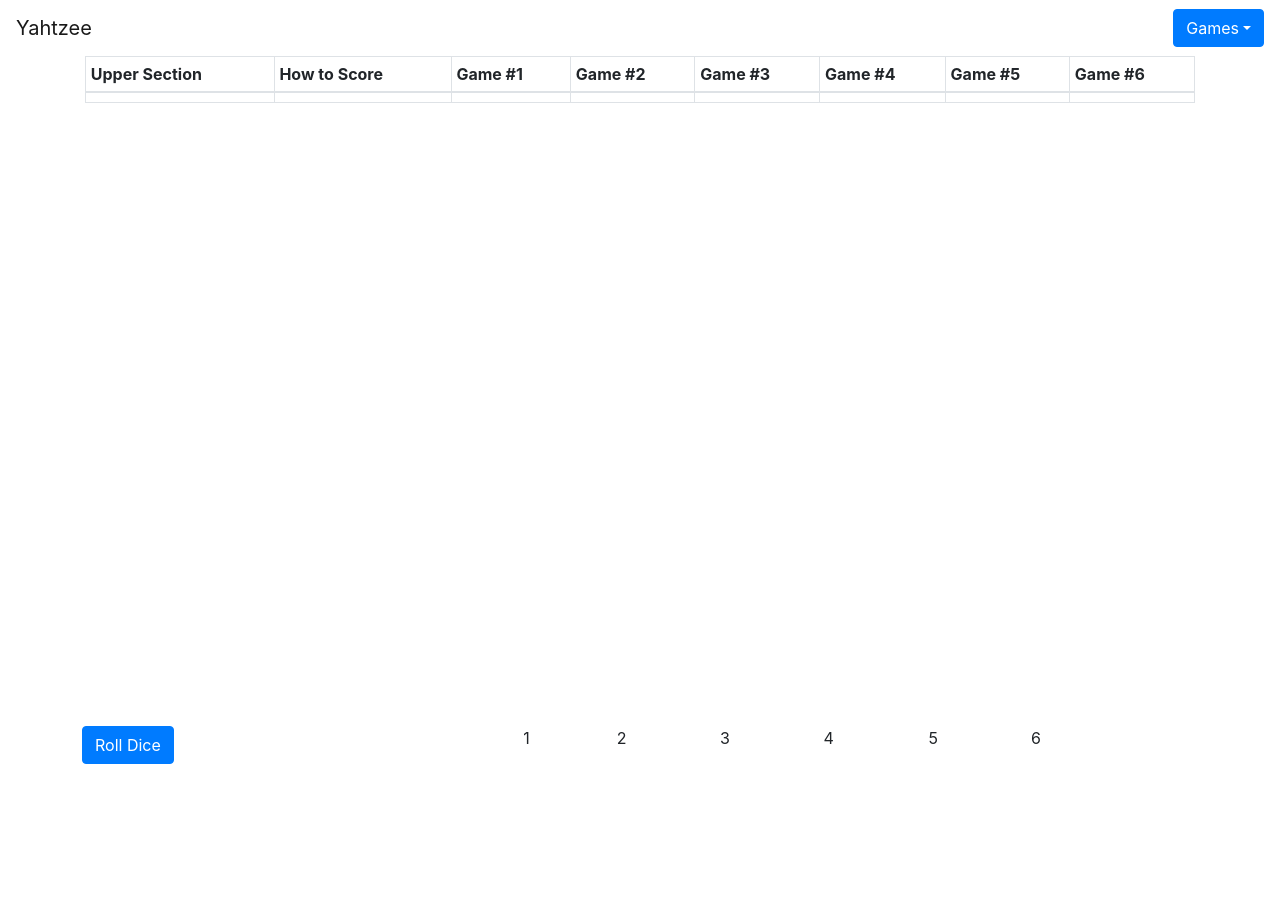
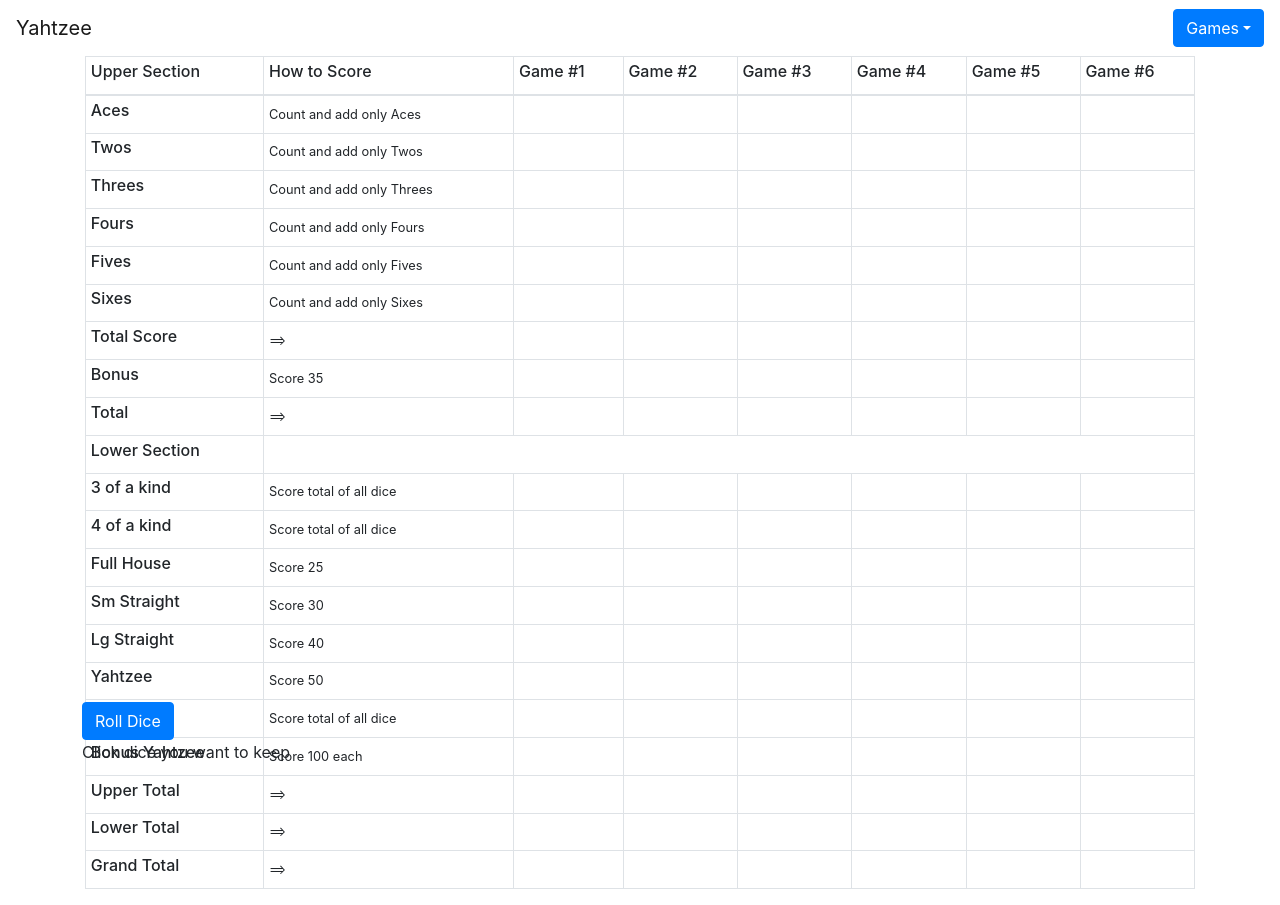
Before and after one commit to marcjmiller/yahtzee-react, a React (Create React App) app: page / in a window 1280 px wide. Before the commit the page ends 800 px from the top, so only its background shows below. Built offline with nearby package versions, Linux system fonts and the light colour scheme.

Commit message:
Finished drawing layout

```diff
--- a/public/index.html
+++ b/public/index.html
@@ -29,7 +29,8 @@
       work correctly both with client-side routing and a non-root public URL.
       Learn how to configure a non-root public URL by running `npm run build`.
     -->
-    <title>React Yahtzee</title>
+      <script src="https://kit.fontawesome.com/e6d18526c1.js" crossorigin="anonymous"></script>
+      <title>React Yahtzee</title>
   </head>
   <body>
     <noscript>You need to enable JavaScript to run this app.</noscript>
--- a/src/components/DiceRoll.tsx
+++ b/src/components/DiceRoll.tsx
@@ -5,28 +5,83 @@
 import Container from "react-bootstrap/Container";
 import Table from "react-bootstrap/Table";
 
-const DiceRoll: React.FC = () => {
+interface DiceRollState {
+  currentRoll: Array<number>;
+}
+
+class DiceRoll extends React.Component<{}, DiceRollState> {
+  constructor(props: DiceRollState) {
+    super(props);
+    this.state = {
+      currentRoll: []
+    };
+
+    this.handleClick = this.handleClick.bind(this);
+    this.selectDie = this.selectDie.bind(this);
+  }
+
+  handleClick = () => {
+    this.setState({
+      currentRoll: this.rollDice()
+    });
+  };
+
+  selectDie = () => {
+    this.setState({});
+  };
+
+  rollDice() {
+    let newRoll: Array<number> = [];
+    for (let i = 0; i < 5; i++) {
+      newRoll = newRoll.concat([Math.floor(Math.random() * Math.floor(5)) + 1]);
+    }
+    return newRoll;
+  }
+
+  render() {
+    const dice: Array<string> = [
+      "",
+      "fas fa-dice-one fa-5x",
+      "fas fa-dice-two fa-5x",
+      "fas fa-dice-three fa-5x",
+      "fas fa-dice-four fa-5x",
+      "fas fa-dice-five fa-5x",
+      "fas fa-dice-six fa-5x"
+    ];
+
     return (
       <Navbar fixed="bottom">
         <Container>
           <Table borderless>
             <tr>
               <td>
-              <Button>Roll Dice</Button>
+                <Button onClick={this.handleClick}>Roll Dice</Button>
+                <br />
+                Click dice you want to keep
               </td>
               <td>&nbsp;</td>
-            <td>1</td>
-            <td>2</td>
-            <td>3</td>
-            <td>4</td>
-            <td>5</td>
-            <td>6</td>
+              <td>
+                <i className={dice[this.state.currentRoll[0]]}> </i>
+              </td>
+              <td>
+                <i className={dice[this.state.currentRoll[1]]}> </i>
+              </td>
+              <td>
+                <i className={dice[this.state.currentRoll[2]]}> </i>
+              </td>
+              <td>
+                <i className={dice[this.state.currentRoll[3]]}> </i>
+              </td>
+              <td>
+                <i className={dice[this.state.currentRoll[4]]}> </i>
+              </td>
               <td>&nbsp;</td>
             </tr>
           </Table>
         </Container>
       </Navbar>
     );
-};
+  }
+}
 
 export default DiceRoll;
--- a/src/components/ScoreCard.tsx
+++ b/src/components/ScoreCard.tsx
@@ -3,8 +3,18 @@
 import Table from "react-bootstrap/Table";
 import Container from "react-bootstrap/Container";
 
-const ScoreCard: React.FC = () => {
-  const tableHeadings: Array<string> = [
+interface ScoreCardProps {
+  tableHeadings: Array<string>;
+  upperScoreCard: Array<{ label: string; guide: string; game: number }>;
+  lowerScoreCard: Array<{ label: string; guide: string; game: number }>;
+}
+
+class ScoreCard extends React.Component<{}, ScoreCardProps> {
+  constructor(props: ScoreCardProps) {
+    super(props);
+
+    this.state = {
+      tableHeadings: [
         "Upper Section",
         "How to Score",
         "Game #1",
@@ -13,36 +23,85 @@
         "Game #4",
         "Game #5",
         "Game #6"
-  ];
+      ],
+      upperScoreCard: [
+        { label: "Aces", guide: "Count and add only Aces", game: -1 },
+        { label: "Twos", guide: "Count and add only Twos", game: -1 },
+        { label: "Threes", guide: "Count and add only Threes", game: -1 },
+        { label: "Fours", guide: "Count and add only Fours", game: -1 },
+        { label: "Fives", guide: "Count and add only Fives", game: -1 },
+        { label: "Sixes", guide: "Count and add only Sixes", game: -1 },
+        { label: "Total Score", guide: "==>", game: -1 },
+        { label: "Bonus", guide: "Score 35", game: -1 },
+        { label: "Total", guide: "==>", game: -1 }
+      ],
+      lowerScoreCard: [
+        { label: "3 of a kind", guide: "Score total of all dice", game: -1 },
+        { label: "4 of a kind", guide: "Score total of all dice", game: -1 },
+        { label: "Full House", guide: "Score 25", game: -1 },
+        { label: "Sm Straight", guide: "Score 30", game: -1 },
+        { label: "Lg Straight", guide: "Score 40", game: -1 },
+        { label: "Yahtzee", guide: "Score 50", game: -1 },
+        { label: "Chance", guide: "Score total of all dice", game: -1 },
+        { label: "Bonus Yahtzee", guide: "Score 100 each", game: -1 },
+        { label: "Upper Total", guide: "==>", game: -1 },
+        { label: "Lower Total", guide: "==>", game: -1 },
+        { label: "Grand Total", guide: "==>", game: -1 }
+      ]
+    };
+  }
 
+  drawHeadings() {
+    return this.state.tableHeadings.map(heading => {
+      return (
+        <td>
+          <h6>{heading}</h6>
+        </td>
+      );
+    });
+  }
+
+  drawScoreCard(section: { label: string; guide: string; game: number }[]) {
+    return section.map(row => {
+      const { label, guide, game } = row;
+      return (
+        <tr>
+          <td>
+            <h6>{label}</h6>
+          </td>
+          <td>
+            <small>{guide}</small>
+          </td>
+          <td>{game !== -1 ? game : ""}</td>
+          <td>{game !== -1 ? game : ""}</td>
+          <td>{game !== -1 ? game : ""}</td>
+          <td>{game !== -1 ? game : ""}</td>
+          <td>{game !== -1 ? game : ""}</td>
+          <td>{game !== -1 ? game : ""}</td>
+        </tr>
+      );
+    });
+  }
+
+  render() {
     return (
       <Container>
-      <Table bordered size="sm">
+        <Table bordered hover size="sm">
           <thead>
+            <tr>{this.drawHeadings()}</tr>
+          </thead>
+          <tbody>
+            {this.drawScoreCard(this.state.upperScoreCard)}
             <tr>
-            <th>{tableHeadings[0]}</th>
-            <th>{tableHeadings[1]}</th>
-            <th>{tableHeadings[2]}</th>
-            <th>{tableHeadings[3]}</th>
-            <th>{tableHeadings[4]}</th>
-            <th>{tableHeadings[5]}</th>
-            <th>{tableHeadings[6]}</th>
-            <th>{tableHeadings[7]}</th>
+              <td>
+                <h6>Lower Section</h6>
+              </td>
             </tr>
-        </thead>
-        <tr>
-          <td></td>
-          <td></td>
-          <td></td>
-          <td></td>
-          <td></td>
-          <td></td>
-          <td></td>
-          <td></td>
-        </tr>
+            {this.drawScoreCard(this.state.lowerScoreCard)}
+          </tbody>
         </Table>
       </Container>
     );
-};
-
+  }
+}
 export default ScoreCard;
```
Lines whose indentation alone changed are shown as unchanged.
